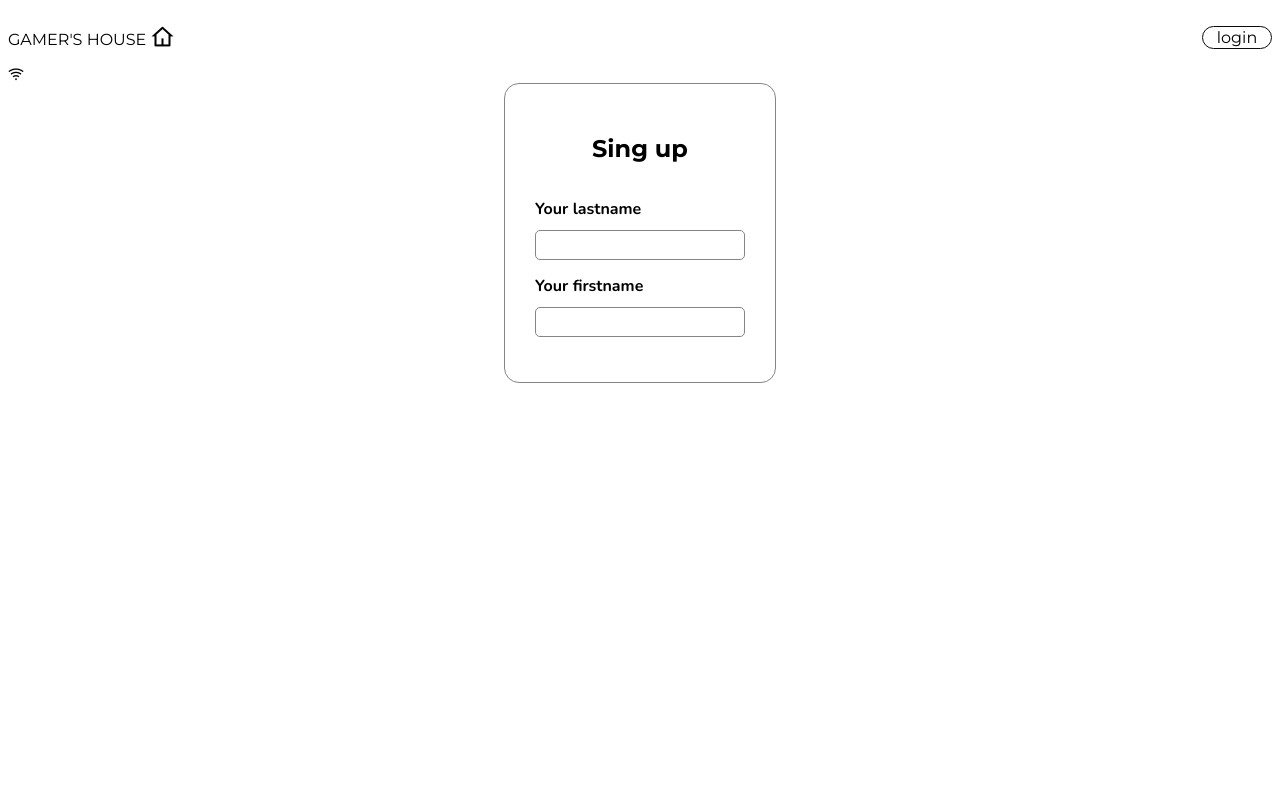
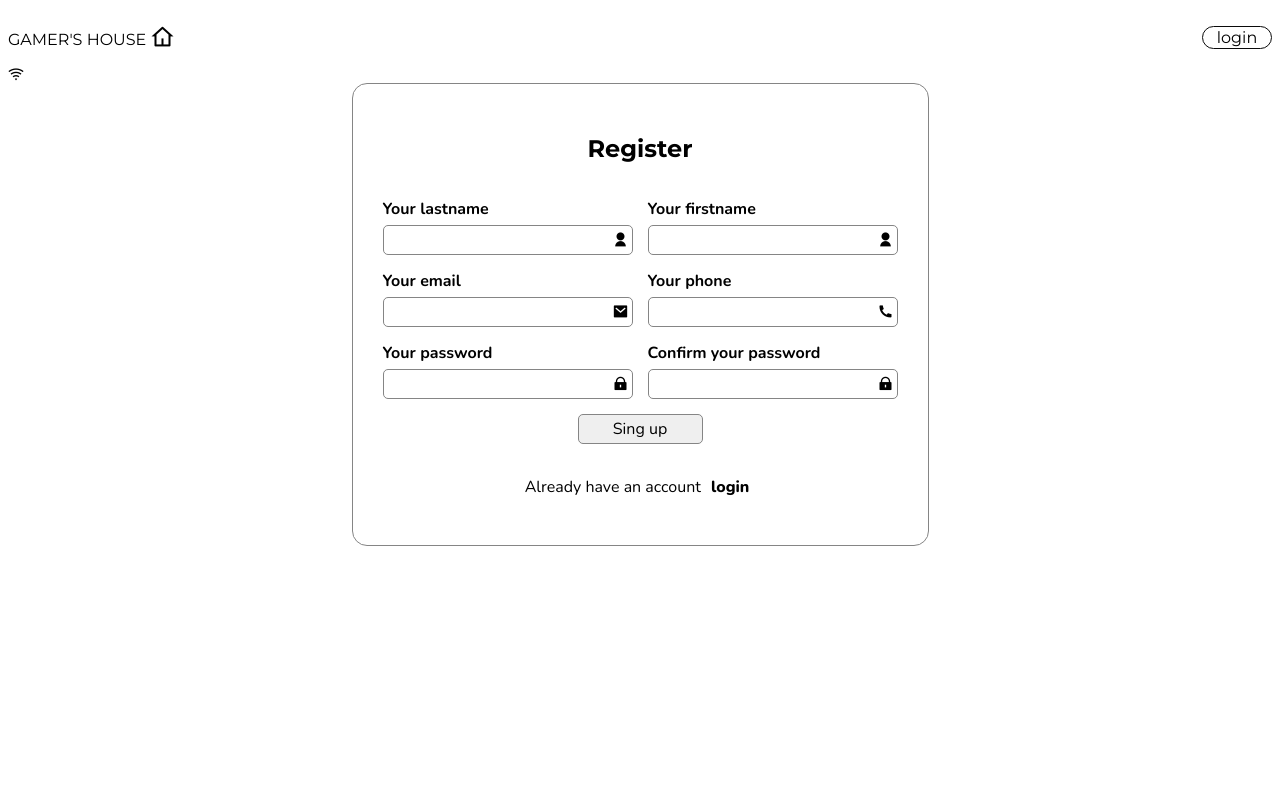
Before and after one commit to Thi2erry8/E-commerce-PHP-, a PHP site: page /login.php in a window 1280 px wide. Shown: the top 786 px of the page. Run offline with PHP 8.4, Linux system fonts and the light colour scheme; data that the repository does not hold is empty; some libraries are stand-ins or nearby versions.

Commit message:
login_styling

```diff
--- a/asset/js/index.js
+++ b/asset/js/index.js
@@ -0,0 +1,12 @@
+const login = document.querySelector('.login') ;
+const signin = document.querySelector('.signin') ;
+const switch_btn = document.querySelectorAll('.switch_btn') ;
+
+console.log(switch_btn)
+switch_btn.forEach(btn => {
+    btn.addEventListener('click', (event) => {
+      event.preventDefault();
+      login.classList.toggle('active');
+      signin.classList.toggle('active');
+    });
+  });
--- a/asset/style/style.css
+++ b/asset/style/style.css
@@ -15,12 +15,14 @@
 }
    h1,h2,h3,h4{
    font-family: 'Montserrat';
+   text-align: center;
 }
 .row{
     display: flex;
     flex-direction: row;
     align-items: center;
     justify-content: center;
+    gap: 15px;
 }
 .column{
     display: flex;
@@ -98,11 +100,18 @@ form input{
     font-size: 1em;
 }
 .Add-product-div{
+    width: 250px;
+    position: relative;
     display: flex;
     flex-direction: column;
-    gap: 10px;
+    gap: 5px;
     /* justify-content: left;
     align-items: center; */
+}
+.icon_input{
+    position: absolute;
+    top: 33px;
+    left: 230px;
 }
 .imgLabel{
     border-radius: 5px;
@@ -115,6 +124,9 @@ form input{
 }
 .Add-product input[type="file"]{
 display: none;
+}
+.submit_btn{
+    width: 50%;
 }
 .evenly{
     justify-content: space-evenly;
@@ -152,6 +164,38 @@ display: none;
     background-color: var(--color6) ;
     border: 1px solid var(--color5);
     border-radius: var(--radius1);
+}
+.wrapper{
+    width: fit-content;
+    height: fit-content;
+    position: relative;
+}
+.switch_btn{
+    cursor: pointer;
+    border: none;
+    background-color: transparent;
+    font-size: inherit;
+    font-family: inherit;
+    font-weight: 800;
+}
+.signin , .login{
+    position: absolute;
+    opacity: 0;
+    visibility: hidden;
+    transition: ease-in-out 0.5s;
+
+}
+.signin{
+    z-index: 2;
+    transform: translateX(-150%);
+}
+.signin.active , .login.active {
+    transform: translateX(0%);
+    opacity: 1;
+    visibility: visible;
+}
+.login{
+    transform: translateX(100%);
 }
 .id_circle{
     position: absolute;
--- a/inc/header.php
+++ b/inc/header.php
@@ -5,6 +5,7 @@
     <link href="https://cdn.jsdelivr.net/npm/remixicon@4.5.0/fonts/remixicon.css" rel="stylesheet"/>
     <link rel="preconnect" href="https://fonts.gstatic.com" crossorigin>
     <link href="https://fonts.googleapis.com/css2?family=Montserrat:ital,wght@0,100..900;1,100..900&family=Nunito:ital,wght@0,200..1000;1,200..1000&family=PT+Sans:ital,wght@0,400;0,700;1,400;1,700&display=swap" rel="stylesheet">
+    <script src="./asset/js/index.js" defer></script>
 </head>
 <body>
     <header>
--- a/login.php
+++ b/login.php
@@ -4,23 +4,85 @@
 ?>
 <main>
        <section>
-                 <form class="column" method="post">
+
+                 <form class="column signin active" method="post">
                         <div class="Add-product-div">
                               <h2 class="form_title">
-                                  Sing up
+                                  Register
                              </h2>
                        </div>
+                       <div class="row">
                              <div class="Add-product-div">
-                             <label for="alstname">Your lastname</label>
+                                    <label for="lastname">Your lastname</label>
                                     <input type="text" name="lastname">
+                                    <i class="ri-user-fill icon_input"></i>
                               </div>
+
                               <div class="Add-product-div">
                                     <label for="firstname">Your firstname</label>
                                     <input type="text" name="firstname">
+                                    <i class="ri-user-fill icon_input"></i>
+                              </div>
+                       </div>
+
+                       <div class="row">
+                              <div class="Add-product-div">
+                                      <label for="email">Your email</label>
+                                      <input type="email" name="email">
+                                      <i class="ri-mail-fill icon_input"></i>
                               </div>
                               <div class="Add-product-div">
+                                     <label for="phone">Your phone</label>
+                                     <input type="phone" name="phone">
+                                     <i class="ri-phone-fill icon_input"></i>
+                              </div>
+                       </div>
 
+                       <div class="row">
+                            <div class="Add-product-div">
+                                  <label for="password1">Your password</label>
+                                  <input type="password" name="password1">
+                                  <i class="ri-lock-fill icon_input"></i>
                             </div>
+
+                            <div class="Add-product-div">
+                                 <label for="password2">Confirm your password</label>
+                                 <input type="password" name="password2">
+                                 <i class="ri-lock-fill icon_input"></i>
+                            </div>
+                       </div>
+
+                       <div class="Add-product-div" style="align-items: center;">
+                                  <input class="submit_btn" type="submit" value="Sing up" name="Sing up">
+                       </div>
+                       <p> Already have an account <button class="switch_btn">login</button></p>
                  </form>
+                 <form method="post" class="column login">
+                        <div class="Add-product-div">
+                              <h2 class="form_title">
+                                  log in
+                              </h2>
+                        </div>
+
+                        <div class="Add-product-div">
+                                      <label for="email">Your email</label>
+                                      <input type="email" name="email">
+                                      <i class="ri-mail-fill icon_input"></i>
+                        </div>
+
+                        <div class="Add-product-div">
+                                  <label for="password">Your password</label>
+                                  <input type="password" name="password">
+                                  <i class="ri-lock-fill icon_input"></i>
+                         </div>
+
+                         <div class="Add-product-div" style="align-items: center;">
+                                  <input class="submit_btn" type="submit" value="Login" name="Login">
+                         </div>
+                         <p>Don't have an account <button class="switch_btn">register</button></p>
+                 </form>
+
+
+
        </section>
 </main>
```
Lines whose indentation alone changed are shown as unchanged.
